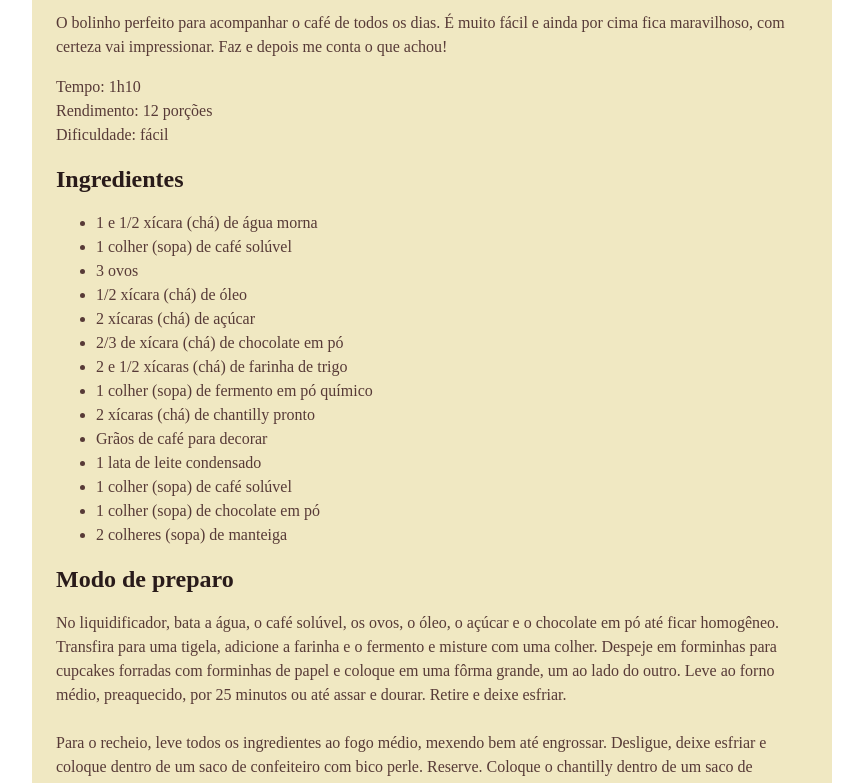
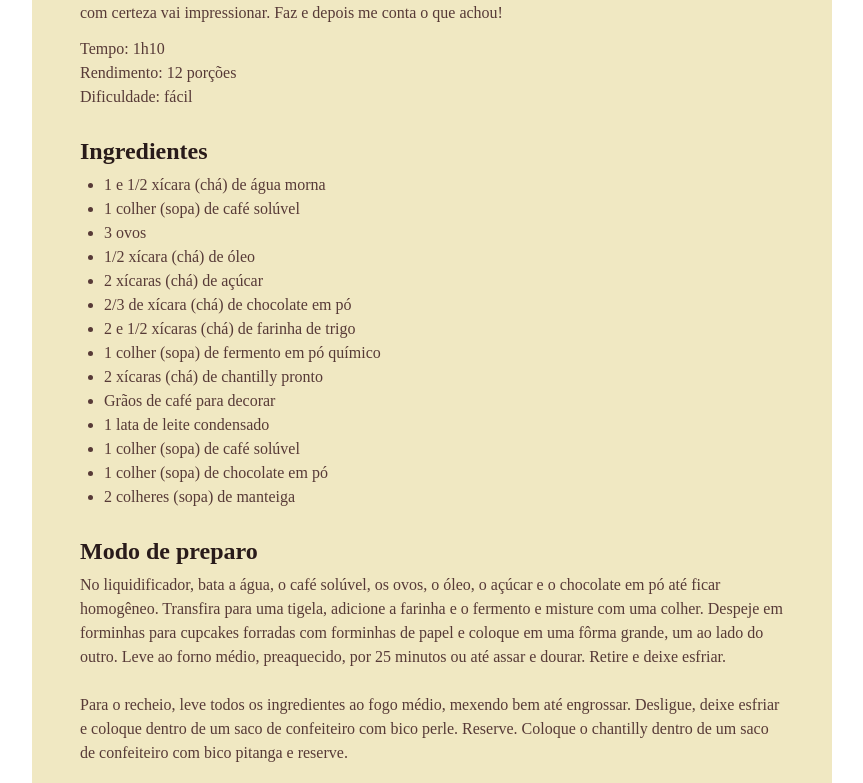
Before and after one commit to WallissonDev/projeto-pagina-receita, a plain HTML site: page index.html in a window 1280 px wide. Shown: the part 590-1373 px from the top of the page, without its empty margins (208-1071 px from the left). Drawn offline with Linux system fonts and the light colour scheme; a web font is replaced by a local one.

Commit message:
personalizado espaços

```diff
--- a/style.css
+++ b/style.css
@@ -1,3 +1,8 @@
+*{
+    margin: 0px;
+    padding: 0px;
+}
+
 
 :root{
     font-family: "Alice", serif;
@@ -24,9 +29,22 @@ img {
 border-radius: 16px;
 }
 
+main{
+    padding: 24px;
+}
+
 h1{
     line-height: 140%;
     font-size: 40px;
+    margin-bottom: 4px;
+}
+
+#about p + p{
+    margin-top: 12px;
+}
+
+section + section {
+    margin-top: 24px;
 }
 
 h2{
@@ -35,4 +53,10 @@ h2{
 
 h1, h2{
     color: #291B1A;
+    margin-bottom: 4px;
+    line-height: 150%;
 }
+
+ul {
+    padding-left: 24px;
+}
```
